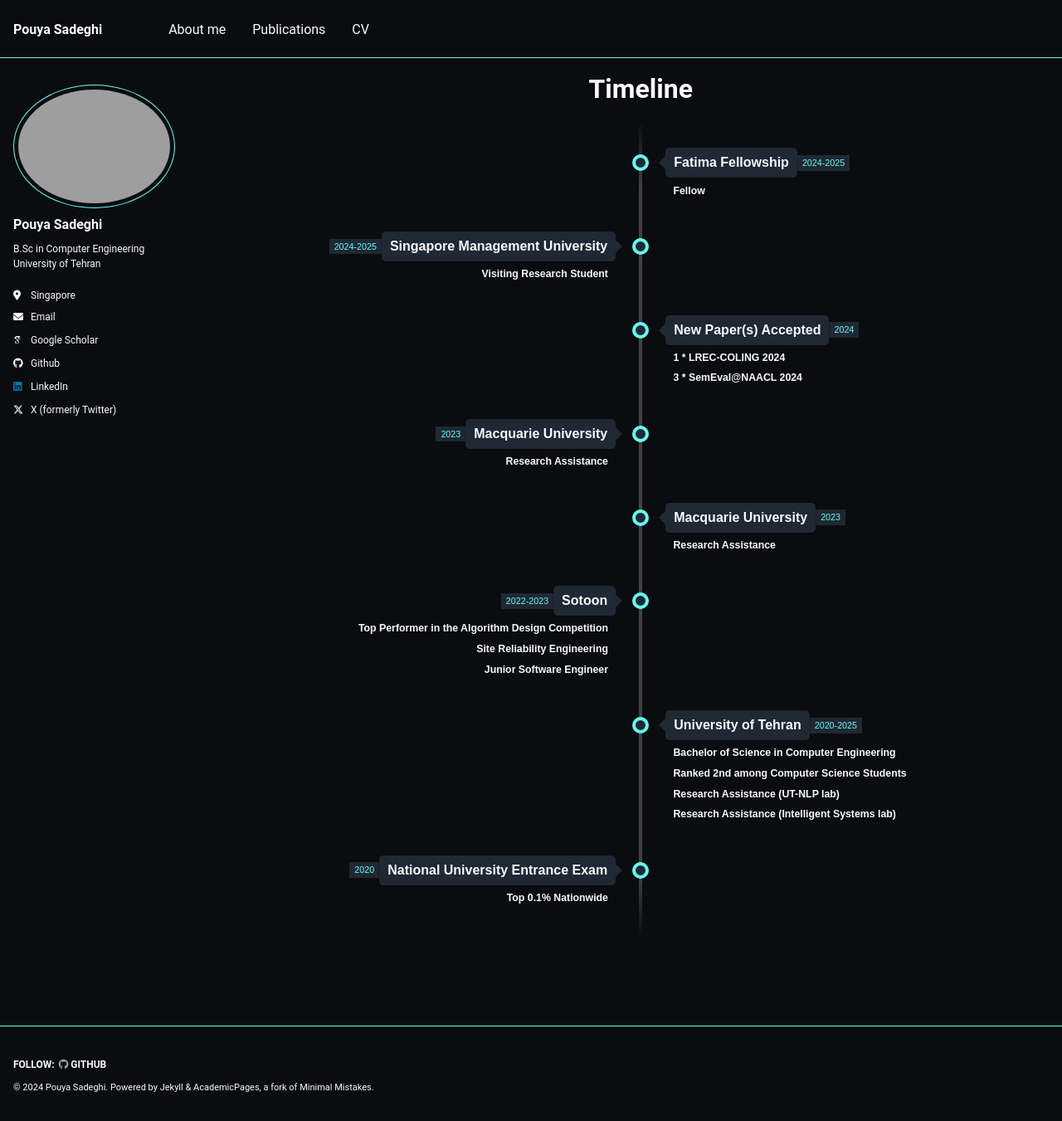
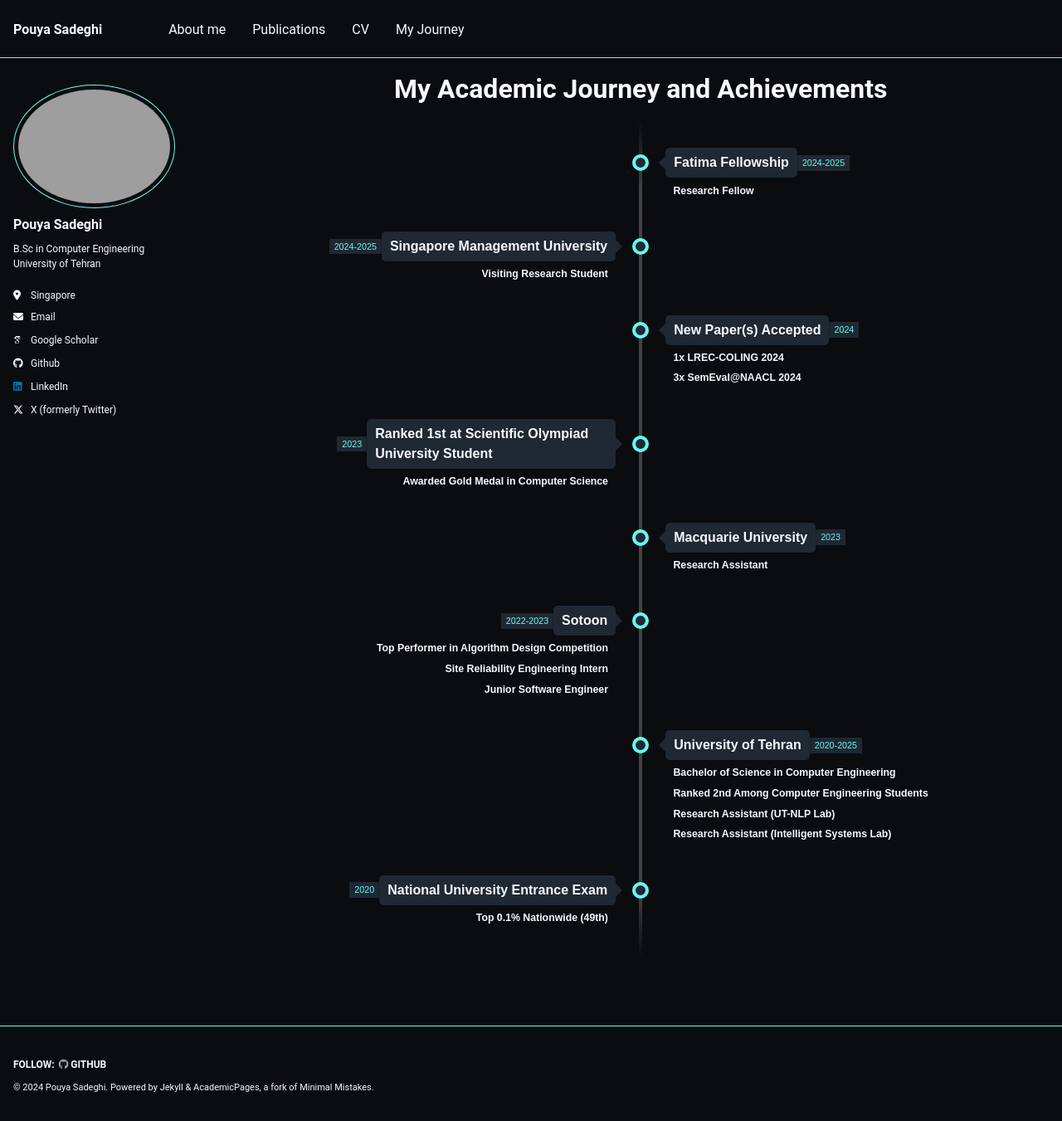
Before and after one commit to Ipouyall/Ipouyall.github.io, a Jekyll site: the page built from _pages/timeline.html, in a window 1280 px wide and 1351 px high. Shown: the whole window at 83% size. Built offline with Jekyll 4.4.1, drawn with Linux system fonts in a browser that asks for light colours; some web fonts are replaced.

Commit message:
Finalize the timeline

```diff
--- a/_data/navigation.yml
+++ b/_data/navigation.yml
@@ -26,5 +26,9 @@ main:
   - title: "CV"
     url: /cv/
 
+
+  - title: "My Journey"
+    url: /timeline/overview
+
 #  - title: "Guide"
 #    url: /markdown/
--- a/_pages/timeline.html
+++ b/_pages/timeline.html
@@ -347,7 +347,7 @@ author_profile: true
 
 <body>
 
-  <h1>Timeline</h1>
+  <h1>My Academic Journey and Achievements</h1>
 
   <div class="docs-section">
 
@@ -361,8 +361,12 @@ author_profile: true
             <span class="hover-text">Click for more</span>
             <span class="time-wrapper"><span class="time">2024-2025</span></span>
           </div>
-          <div class="desc">Fellow</div>
-          <div class="detail">Working on Multilingual Multicultural Red Teaming of LLMs.</div>
+          <div class="desc">Research Fellow</div>
+          <div class="detail">
+            Working on Multilingual and Multicultural Red Teaming of Large Language Models (LLMs).<br>
+            The Fatima Fellowship is a program offered to PhD candidates in Computer Science or Machine Learning,
+            designed to enhance their research skills and academic applications.
+          </div>
         </div>
       </li>
 
@@ -374,9 +378,11 @@ author_profile: true
             <span class="time-wrapper"><span class="time">2024-2025</span></span>
           </div>
           <div class="desc">Visiting Research Student</div>
-          <div class="detail">[Aug 2024 - Present] Working on Formal Methods for Safe and Trustworthy Probabilistic
-            Systems under the
-            supervision of <a href="https://djordjezikelic.github.io" target="_blank">Prof. Djordje Zikelic</a>.</div>
+          <div class="detail">
+            [Aug 2024 - Present] Conducting research on Formal Methods to ensure the safety and trustworthiness of
+            probabilistic systems, under the supervision of
+            <a href="https://djordjezikelic.github.io" target="_blank">Prof. Djordje Zikelic</a>.
+          </div>
         </div>
       </li>
 
@@ -387,14 +393,13 @@ author_profile: true
             <span class="hover-text">Click for more</span>
             <span class="time-wrapper"><span class="time">2024</span></span>
           </div>
-          <div class="desc">1 * LREC-COLING 2024</div>
-          <div class="detail">Paper titled "Benchmarking Large Language Models for Persian: A Preliminary Study Focusing
-            on ChatGPT" is accepted at LREC-COLING 2024!</div>
-          <div class="desc">3 * SemEval@NAACL 2024</div>
+          <div class="desc">1x LREC-COLING 2024</div>
+          <div class="detail">Paper titled "Benchmarking Large Language Models for Persian: A Preliminary Study Focusing on ChatGPT" has been accepted at LREC-COLING 2024.</div>
+          <div class="desc">3x SemEval@NAACL 2024</div>
           <div class="detail">
-            (1) uTeBC-NLP at SemEval-2024 Task 9: Can LLMs be Lateral Thinkers?<br>
-            (2) SLPL SHROOM at SemEval2024 Task 06: A comprehensive study on models ability to detect hallucination<br>
-            (3) Sharif-MGTD at SemEval-2024 Task 8: A Transformer-Based Approach to Detect Machine Generated Text
+             (1) uTeBC-NLP at SemEval-2024 Task 9: Can LLMs be Lateral Thinkers?<br>
+             (2) SLPL SHROOM at SemEval 2024 Task 06: A comprehensive study on models' ability to detect hallucinations<br>
+             (3) Sharif-MGTD at SemEval-2024 Task 8: A Transformer-Based Approach to Detect Machine-Generated Text
           </div>
         </div>
       </li>
@@ -402,13 +407,17 @@ author_profile: true
       <li>
         <div class="direction-l">
           <div class="flag-wrapper">
-            <span class="flag">Macquarie University</span>
+            <span class="flag">Ranked 1st at Scientific Olympiad University Student</span>
             <span class="hover-text">Click for more</span>
             <span class="time-wrapper"><span class="time">2023</span></span>
           </div>
-          <div class="desc">Research Assistance</div>
-          <div class="detail">[Apr 2023 - Oct 2023] At the DataScience lab, under the supervision of <a
-              href="https://researchers.mq.edu.au/en/persons/amin-beheshti" target="_blank">Prof. Amin Beheshti</a>.
+          <div class="desc">Awarded Gold Medal in Computer Science</div>
+          <div class="detail">
+            This is a national competition held in several stages,
+            where university students from across the country compete in their major fields.
+            I participated as a Computer Engineering student from the University of Tehran,
+            competing against both Computer Engineering and Computer Science students.
+            I was proud to secure first place in the Computer Science section and receive the gold medal.
           </div>
         </div>
       </li>
@@ -420,7 +429,7 @@ author_profile: true
             <span class="hover-text">Click for more</span>
             <span class="time-wrapper"><span class="time">2023</span></span>
           </div>
-          <div class="desc">Research Assistance</div>
+          <div class="desc">Research Assistant</div>
           <div class="detail">[Apr 2023 - Oct 2023] At the DataScience lab, under the supervision of <a
               href="https://researchers.mq.edu.au/en/persons/amin-beheshti" target="_blank">Prof. Amin Beheshti</a>.
           </div>
@@ -434,15 +443,12 @@ author_profile: true
             <span class="hover-text">Click for more</span>
             <span class="time-wrapper"><span class="time">2022-2023</span></span>
           </div>
-          <div class="desc">Top Performer in the Algorithm Design Competition</div>
-          <div class="detail">[Apr 2022] Ranked among the top participants in an algorithm design competition, organized
-            as part of the entry process for Sotoon, leading to my selection as one of the top performers.</div>
-          <div class="desc">Site Reliability Engineering</div>
-          <div class="detail">[Jul 2022 - Sep 2022] Site Reliability Engineering Intern at Cloud Computing department.
-          </div>
+          <div class="desc">Top Performer in Algorithm Design Competition</div>
+          <div class="detail">[Apr 2022] Ranked among the top participants in an algorithm design competition organized by Sotoon.</div>
+          <div class="desc">Site Reliability Engineering Intern</div>
+          <div class="detail">[Jul 2022 - Sep 2022] Worked as an intern in the Cloud Computing department.</div>
           <div class="desc">Junior Software Engineer</div>
-          <div class="detail">[Sep 2022 - Mar 2023] Junior Software Engineer at Artificial Intelligence department.
-          </div>
+          <div class="detail">[Sep 2022 - Mar 2023] Junior Software Engineer in the Artificial Intelligence department.</div>
         </div>
       </li>
 
@@ -453,18 +459,14 @@ author_profile: true
             <span class="hover-text">Click for more</span>
             <span class="time-wrapper"><span class="time">2020-2025</span></span>
           </div>
-          <div class="desc">Bachelor of Science in Computer Engineering</div>
-          <div class="detail">[2020-2025] Started undergraduate studies in Computer Engineering.</div>
-          <div class="desc">Ranked 2nd among Computer Science Students</div>
-          <div class="detail">[second year] Ranked 2nd among 110 Computer Engineering students of EECE Department with
-            GPA 19.45.</div>
-          <div class="desc">Research Assistance (UT-NLP lab)</div>
-          <div class="detail">[Apr 2023 - Present] Under the supervision of <a href="https://yyaghoobzadeh.github.io"
-              target="_blank">Prof. Yadollah Yaghoobzadeh</a>.</div>
-          <div class="desc">Research Assistance (Intelligent Systems lab)</div>
-          <div class="detail">[Summer 2023] Under the supervision of <a
-              href="https://scholar.google.com/citations?user=E-QpN74AAAAJ&hl=en" target="_blank">Prof. Azadeh
-              Shakery</a>.</div>
+            <div class="desc">Bachelor of Science in Computer Engineering</div>
+            <div class="detail">[2020-2025] Pursuing undergraduate studies in Computer Engineering at the University of Tehran.</div>
+            <div class="desc">Ranked 2nd Among Computer Engineering Students</div>
+            <div class="detail">[Second year] Ranked 2nd out of 110 Computer Engineering students in the EECE Department, with a GPA of 19.45.</div>
+            <div class="desc">Research Assistant (UT-NLP Lab)</div>
+            <div class="detail">[Apr 2023 - Present] Working under the supervision of <a href="https://yyaghoobzadeh.github.io" target="_blank">Prof. Yadollah Yaghoobzadeh</a>, focusing on natural language processing (NLP) research.</div>
+            <div class="desc">Research Assistant (Intelligent Systems Lab)</div>
+            <div class="detail">[Summer 2023] Conducted research at the intelligent systems lab, under the supervision of <a href="https://scholar.google.com/citations?user=E-QpN74AAAAJ&hl=en" target="_blank">Prof. Azadeh Shakery</a>, focusing on Graph Neural Networks (GNNs) for hate-speech detection in low-resource languages, as a summer internship.</div>
         </div>
       </li>
 
@@ -475,8 +477,8 @@ author_profile: true
             <span class="hover-text">Click for more</span>
             <span class="time-wrapper"><span class="time">2020</span></span>
           </div>
-          <div class="desc">Top 0.1% Nationwide</div>
-          <div class="detail">Ranked in the top 0.1% of participants in the Iranian National University Entrance Exam,
+          <div class="desc">Top 0.1% Nationwide (49th)</div>
+          <div class="detail">Ranked in the top 0.1% of participants (49th out of 116,000) in the Iranian National University Entrance Exam,
             among over one million participants.</div>
         </div>
       </li>
```
Also changed, not shown: other parts of _pages/timeline.html (+1 -1 lines).
